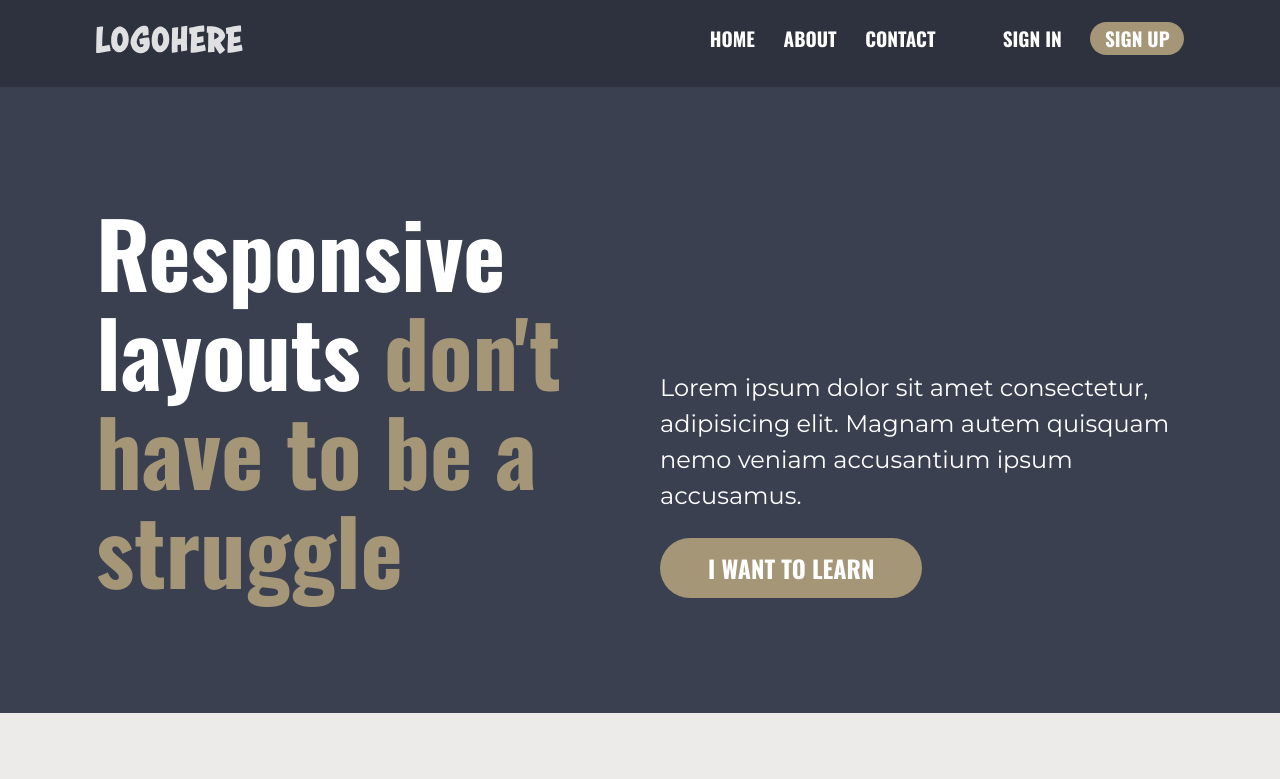
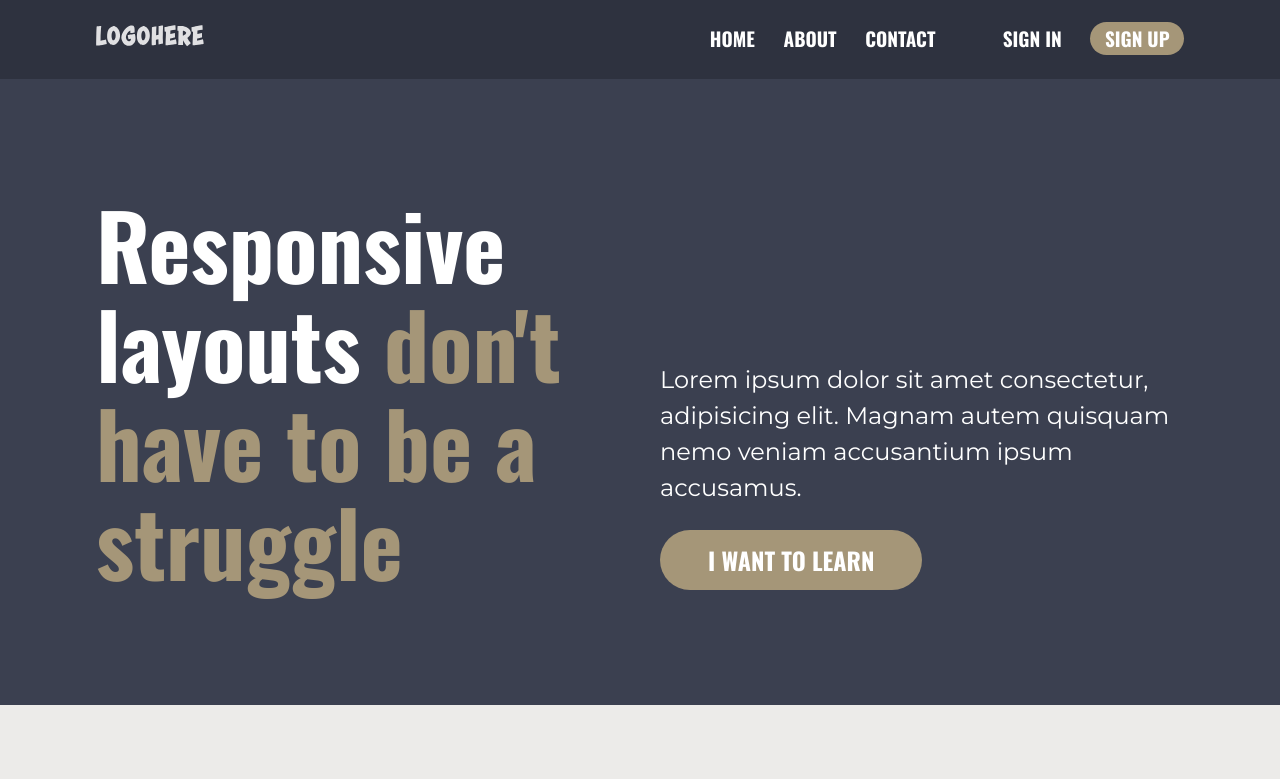
Before and after one commit to BigWojtek7/responsive-layout, a plain HTML site: page index.html in a window 1280 px wide. Shown: the top 779 px of the page. Drawn offline with nearby package versions, Linux system fonts and the light colour scheme.

Commit message:
Restyle style.css $ main.js
Delete blank spaces & unused commented code

```diff
--- a/style.css
+++ b/style.css
@@ -51,10 +51,6 @@ h3 {
   width: 100%;
 }
 
-.logo img {
-  height: 30px;
-}
-
 .nav {
   position: absolute;
   height: 0;
@@ -82,7 +78,7 @@ h3 {
   color: #fff;
 }
 
-.nav-link-button{
+.nav-link-button {
   background-color: #a59678;
   padding: 0.1em 0.75em;
   border-radius: 100px;
@@ -99,16 +95,14 @@ h3 {
   position: absolute;
   left: 0;
   cursor: pointer;
+}
 
-}
 .btn-toggle img {
   width: 1.5em;
   vertical-align: middle;
 }
 
 .hero {
-  display: flex;
-  align-items: center;
   background-color: #3b4050;
   color: #fff;
   padding: 6em 0;
@@ -244,14 +238,17 @@ h3 {
   .sidebar-card {
     margin-left: 10px;
   }
-
 }
 
 @media (min-width: 1000px) {
+  .row {
+    display: flex;
+    align-items: flex-start;
+    justify-content: space-between;
+  }
   .btn-toggle {
     display: none;
   }
-
 
   .nav {
     visibility: visible;
@@ -267,19 +264,20 @@ h3 {
     padding: 0;
   }
 
-
   .nav-item {
     margin: 0;
     margin-left: 1.5em;
   }
+
   .section-element {
     width: 25%;
   }
+
   .primary-content {
     width: 55%;
   }
 
-  .hero-title{
+  .hero-title {
     font-size: 5.625rem;
   }
 
@@ -292,26 +290,23 @@ h3 {
     margin-left: 0;
   }
 
-  .row {
-    display: flex;
-    align-items: flex-start;
-    justify-content: space-between;
-  }
-
   .footer-nav {
     text-align: left;
   }
+
   .footer-about {
     width: 40%;
   }
+
   .footer-links {
     width: 50%;
   }
+
   .footer .list-item {
     margin-bottom: 1em;
   }
 
-  .section-img img{
+  .section-img img {
     width: 100%;
     max-height: 100%;
   }
```
Also changed, not shown: main.js (+4 -4 lines).
